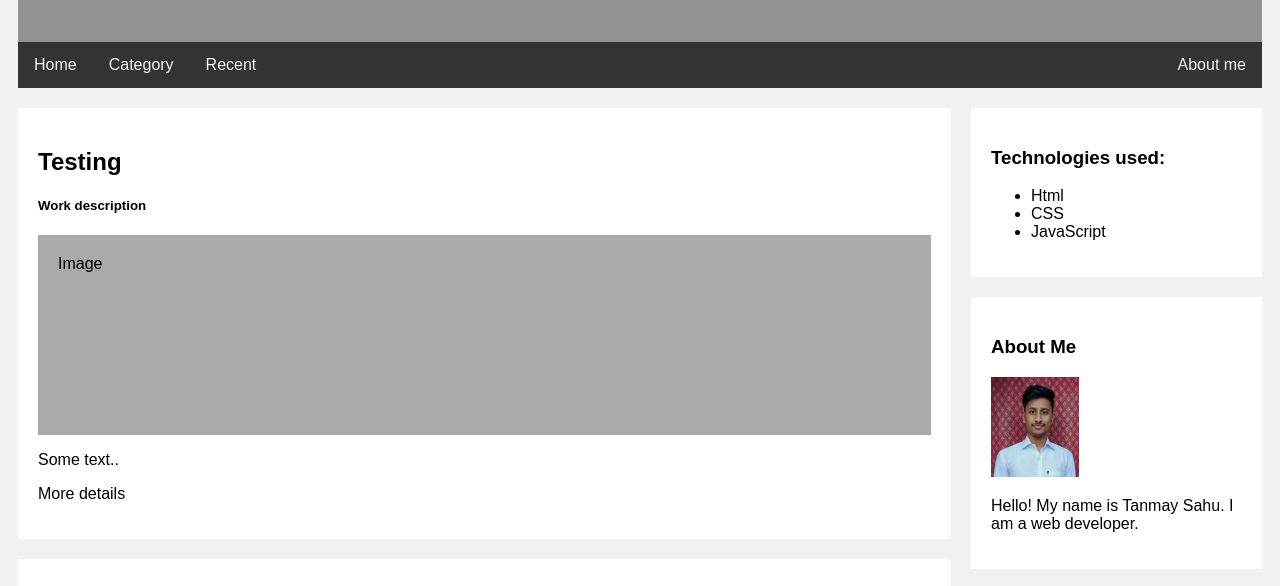
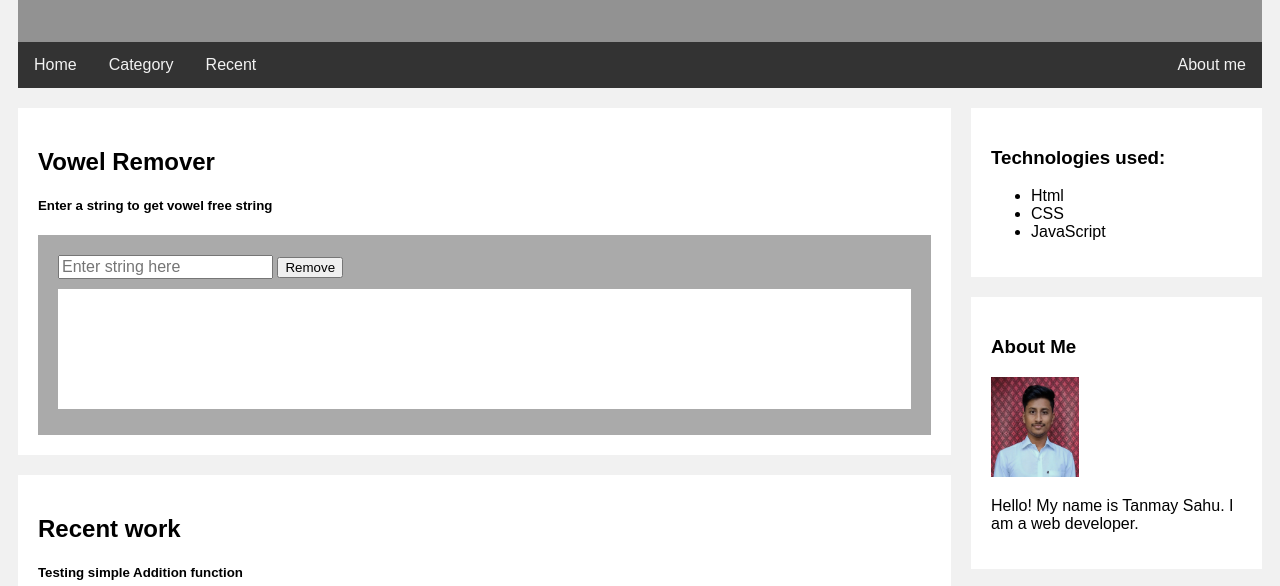
Before and after one commit to TanmaySahu/Javascript_Exercises, a plain HTML site: page index.html in a window 1280 px wide. Shown: the part 161-747 px from the top of the page. Drawn offline with Linux system fonts and the light colour scheme.

Commit message:
string manupulation : vowel remover

```diff
--- a/index.css
+++ b/index.css
@@ -65,6 +65,17 @@ body {
 .ipbox {
   font-size: medium;
 }
+.resDiv {
+  position: relative;
+  display: block;
+  overflow: hidden;
+  background-color: white;
+  width: 100%;
+  height: 75%;
+  margin: 10px;
+  margin-left: 0px;
+  padding: 5px;
+}
 
 /* Add a card effect for articles */
 .card {
--- a/index.html
+++ b/index.html
@@ -20,11 +20,24 @@
     <div class="row">
       <div class="leftcolumn">
         <div class="card">
-          <h2>Testing</h2>
-          <h5>Work description</h5>
-          <div class="fakeimg" style="height: 200px">Image</div>
-          <p>Some text..</p>
-          <p>More details</p>
+          <h2>Vowel Remover</h2>
+          <h5>Enter a string to get vowel free string</h5>
+          <form
+            class="fakeimg"
+            style="height: 200px"
+            action="javascript: vowelRemover()"
+          >
+            <input
+              type="text"
+              placeholder="Enter string here"
+              id="ipstr"
+              class="ipbox"
+            />
+            <input type="submit" value="Remove" />
+            <div class="resDiv">
+              <p id="vrRes"></p>
+            </div>
+          </form>
         </div>
 
         <div class="card">
--- a/script.js
+++ b/script.js
@@ -1,5 +1,10 @@
+function vowelRemover(){
+    var str = document.getElementById("ipstr").value;
+    document.getElementById("vrRes").innerHTML = str.replace(/[aeiouAEIOU]/g, '');
+}
+
 function Addition(){
-    var fnum = document.getElementById("fnum").value
-    var snum = document.getElementById("snum").value
-    alert(Number(fnum)+Number(snum))
+    var fnum = document.getElementById("fnum").value;
+    var snum = document.getElementById("snum").value;
+    alert(Number(fnum)+Number(snum));
 }
```
